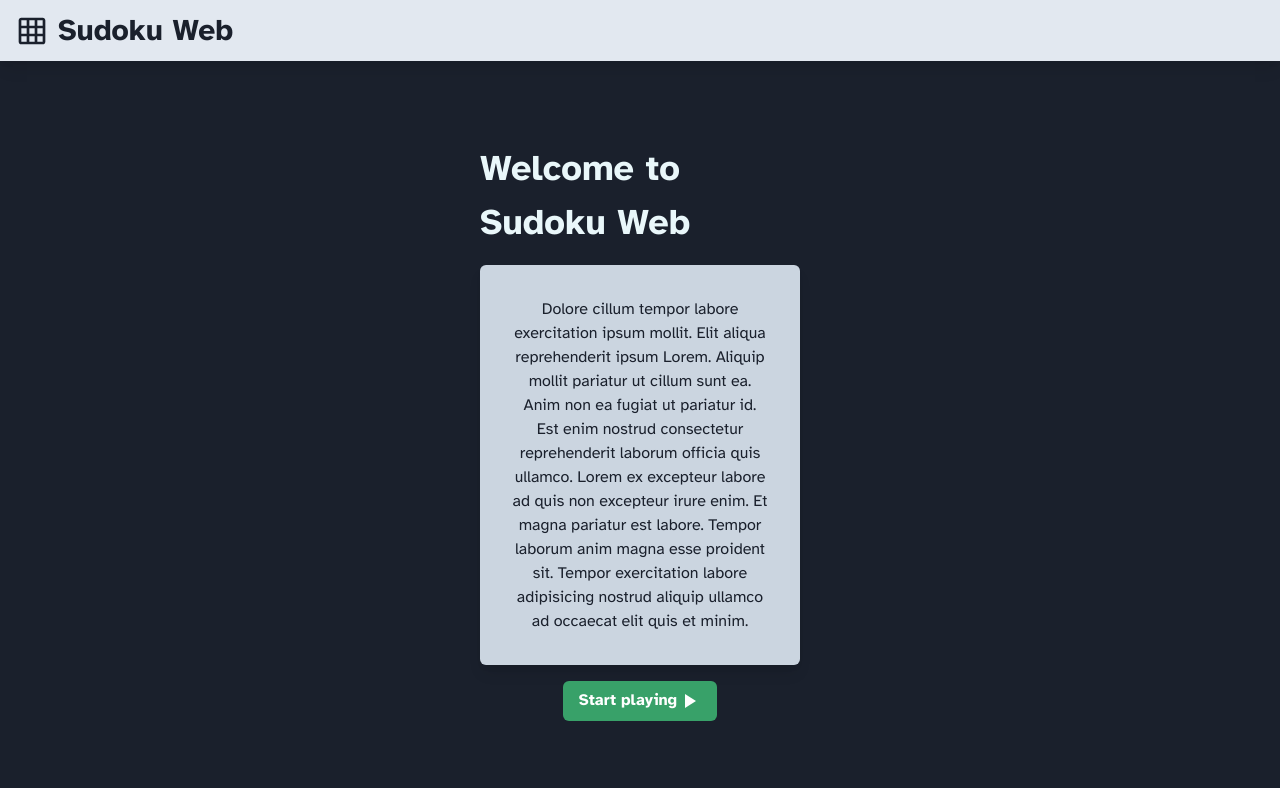
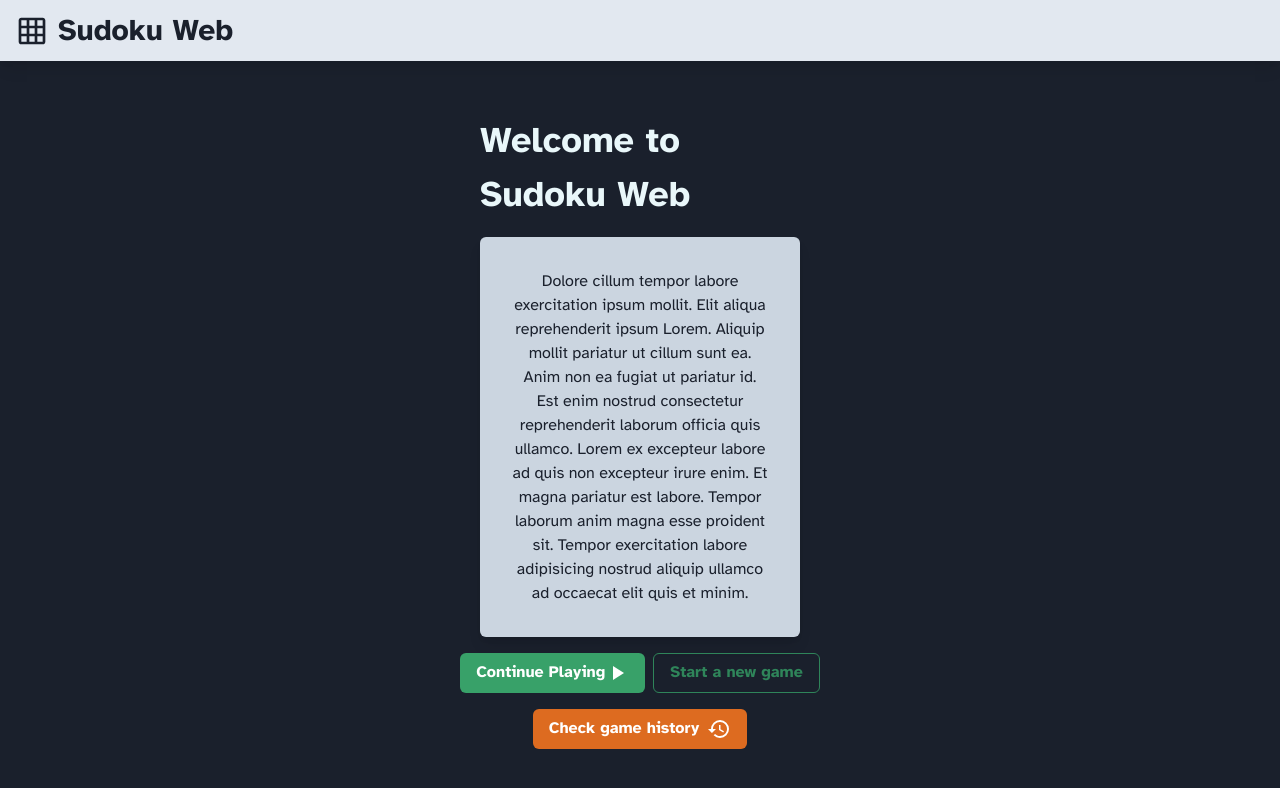
Before and after one commit to OmerYesilkaya/sudoku-web-case-study, a React (Create React App) app: page / in a window 1280 px wide. Shown: the top 788 px of the page. Built offline with nearby package versions, Linux system fonts and the light colour scheme.

Commit message:
add continue button and game history button to home page

```diff
--- a/src/pages/Home.tsx
+++ b/src/pages/Home.tsx
@@ -1,11 +1,13 @@
 import { Button, Center, Flex, Text } from "@chakra-ui/react";
 import Header from "components/common/Header";
 import Navbar from "components/Navbar";
-import { MdPlayArrow } from "react-icons/md";
+import { MdHistory, MdPlayArrow } from "react-icons/md";
 import { useHistory } from "react-router-dom";
+import { useSudokuStore } from "store/useSudokuStore";
 
 export default function Home() {
 	const history = useHistory();
+	const { currentGame } = useSudokuStore((state) => ({ currentGame: state.currentGame }));
 
 	return (
 		<Flex direction="column" w="100%" h="100%">
@@ -19,8 +21,20 @@ export default function Home() {
 						Lorem ex excepteur labore ad quis non excepteur irure enim. Et magna pariatur est labore. Tempor laborum anim magna esse
 						proident sit. Tempor exercitation labore adipisicing nostrud aliquip ullamco ad occaecat elit quis et minim.
 					</Text>
-					<Button mt="1em" colorScheme="green" onClick={() => history.push("/sudoku")}>
-						Start playing <MdPlayArrow size="1.5em" />
+					<Flex>
+						{currentGame && (
+							<Button mt="1em" mr="0.5em" colorScheme="green" onClick={() => history.push(`/sudoku/${currentGame.id}`)}>
+								<Text>Continue Playing</Text>
+								<MdPlayArrow size="1.5em" />
+							</Button>
+						)}
+						<Button variant={currentGame ? "outline" : "solid"} mt="1em" colorScheme="green" onClick={() => history.push("/sudoku")}>
+							<Text>Start a new game</Text>
+						</Button>
+					</Flex>
+
+					<Button mt="1em" colorScheme="orange" onClick={() => history.push("/history")}>
+						<Text mr="0.5em">Check game history</Text> <MdHistory size="1.5em" />
 					</Button>
 				</Flex>
 			</Center>
```
